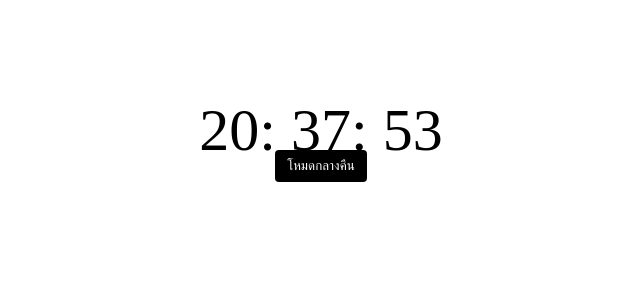
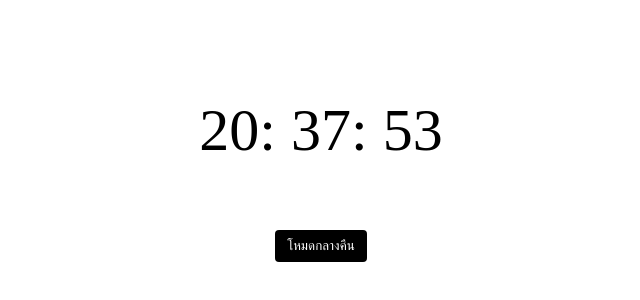
Before and after one commit to bossuperior/Clock-Light-Darkmode, a plain HTML site: page index.html in a window 1280 px wide. Shown: the part 270-570 px from the top of the page, without its empty margins (319-959 px from the left). Drawn offline with Linux system fonts and the light colour scheme.

Commit message:
modified layout in style.css

```diff
--- a/style.css
+++ b/style.css
@@ -24,7 +24,7 @@ body{
     border-radius: 4px;
     padding: 8px 12px;
     position: absolute;
-    top: 420px;
+    top: 500px;
 }
 html.dark{ /*เปลี่ยนค่าตัวแปรเดิม จากดำเป็นขาวขาวเป็นดำ*/
     --primary-color:#fff;
```
